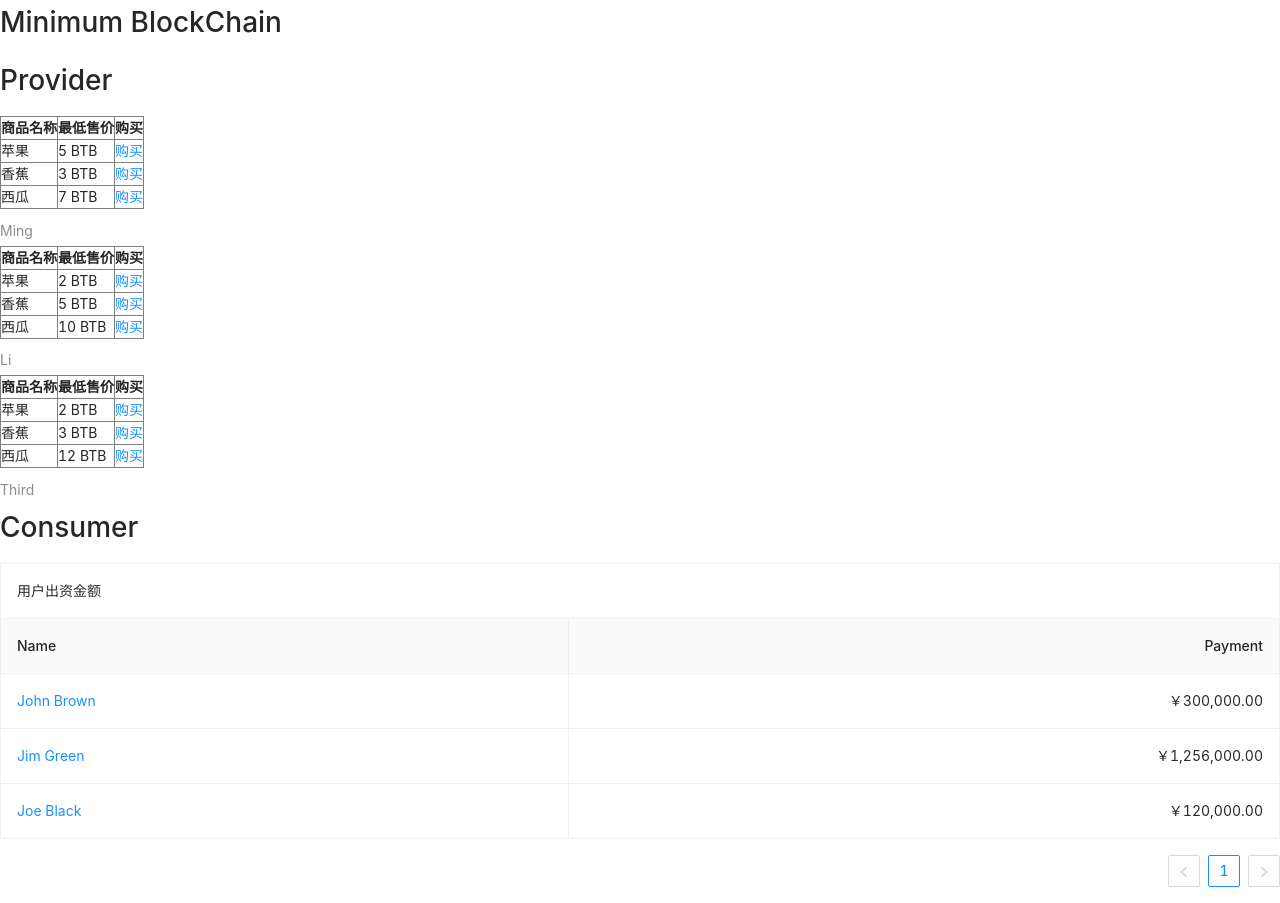
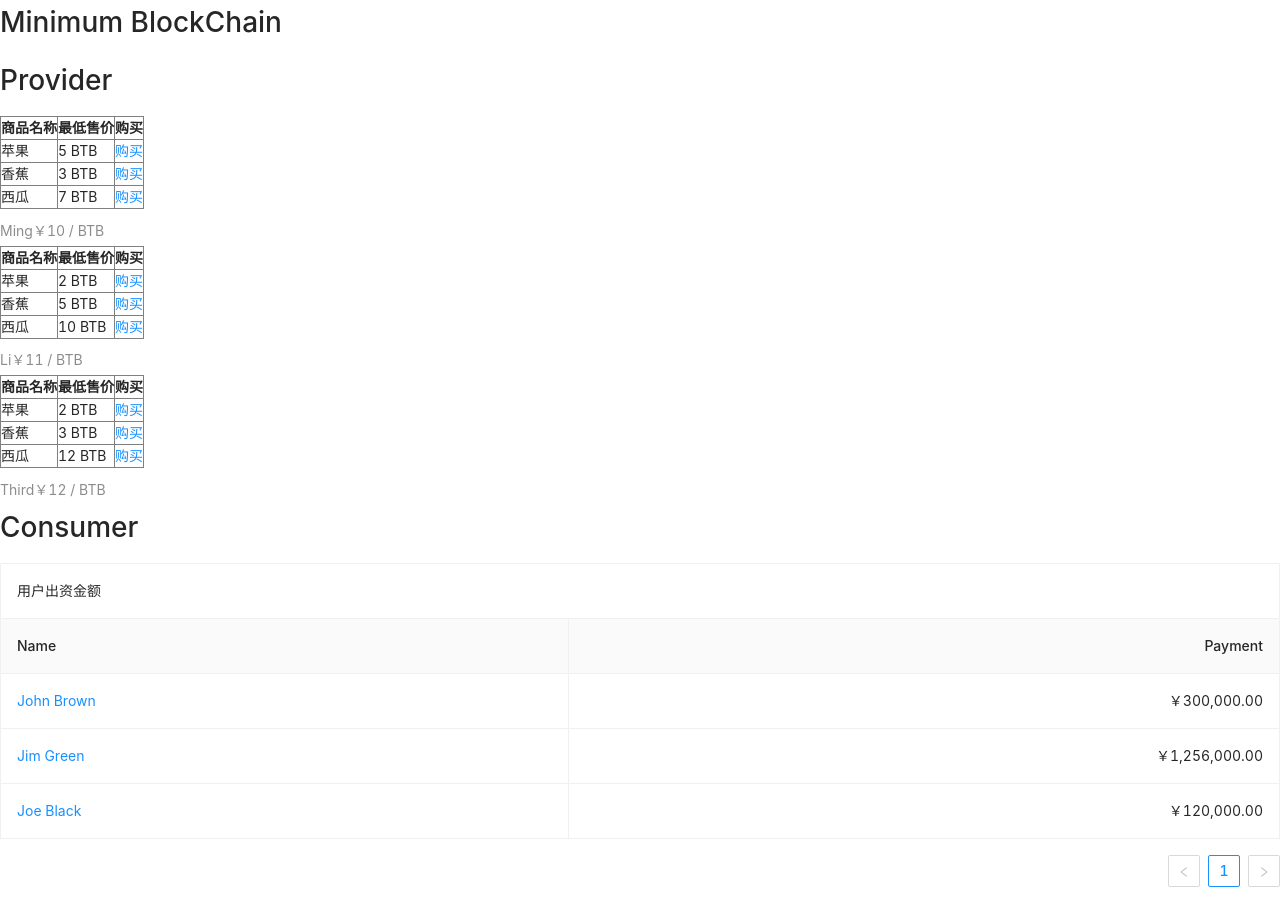
Before and after one commit to kongmingLatern/BlockChain, a Vue app: page / in a window 1280 px wide. Built offline with nearby package versions, Linux system fonts and the light colour scheme.

Commit message:
chore: add title to Provider

```diff
--- a/src/components/ProviderTable.vue
+++ b/src/components/ProviderTable.vue
@@ -1,6 +1,9 @@
 <template>
   <table border text-center m-0 m-auto w-100>
-    <caption text-left caption-top text-5 color-orange>{{ seller }}</caption>
+    <caption caption-top text-5 color-blue>
+      <span float-left>{{ seller }}</span>
+      <span float-right text-4 color-red>￥{{ sales }} / BTB</span>
+    </caption>
     <tr>
       <th>商品名称</th>
       <th>最低售价</th>
@@ -15,6 +18,7 @@ import type { GoodsItem } from "@/type";
 import GoodsItems from "./GoodsItems.vue";
 defineProps<{
   seller: string;
+  sales: number,
   goodsItem: GoodsItem[]
 }>();
 </script>
```
